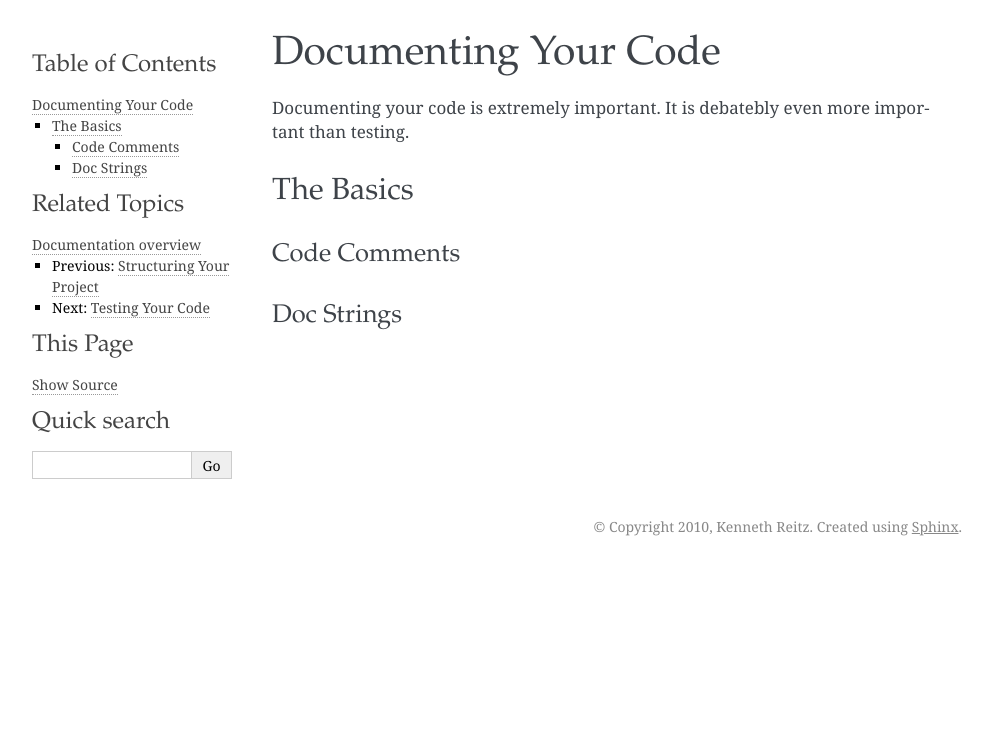
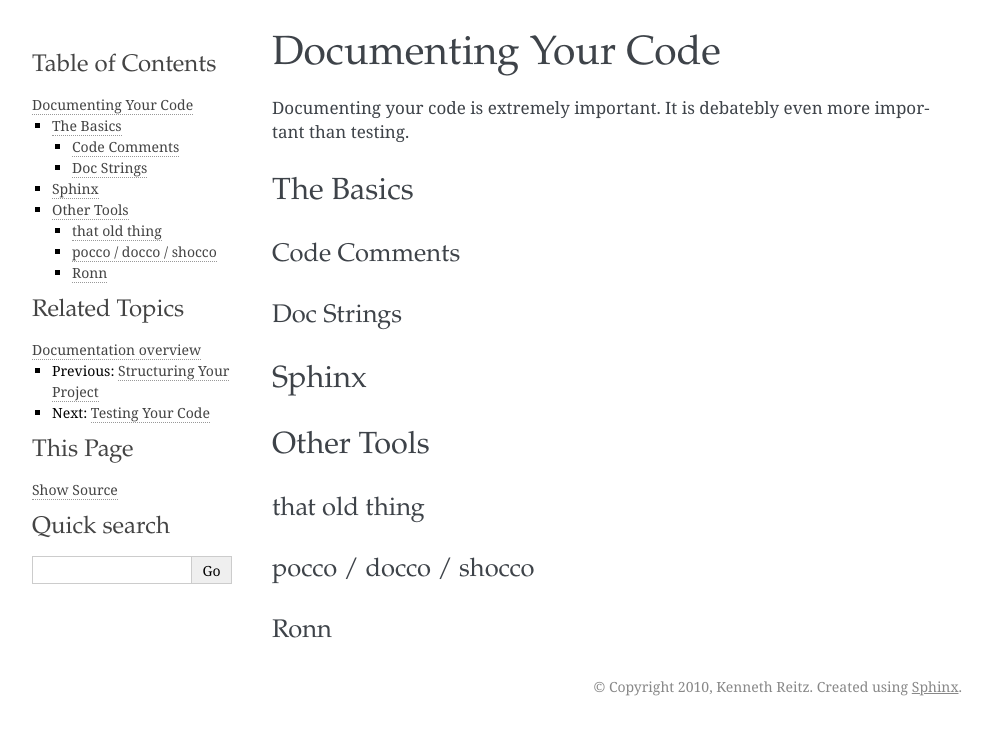
Before and after one commit to realpython/python-guide, a Sphinx documentation site: the page built from docs/documentation.rst, in a window 1280 px wide. Shown: the top 735 px of the page, without its empty margins (148-1140 px from the left). Built offline with Sphinx 7.4.7, drawn with Linux system fonts in a browser that asks for light colours; pages that are not in the unit, such as notebooks, are missing from menus.

Commit message:
documentation update

```diff
--- a/docs/documentation.rst
+++ b/docs/documentation.rst
@@ -16,3 +16,22 @@ Code Comments
 
 Doc Strings
 -----------
+
+
+
+Sphinx
+::::::
+
+
+
+Other Tools
+:::::::::::
+
+that old thing
+--------------
+
+pocco / docco / shocco
+----------------------
+
+Ronn
+----
```
